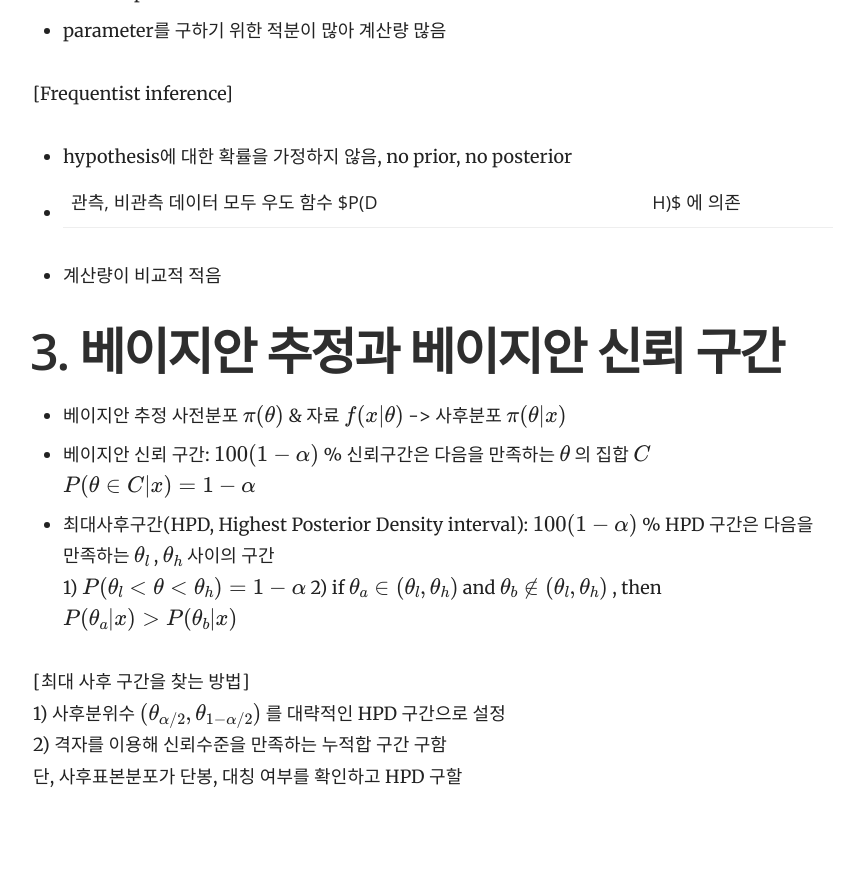
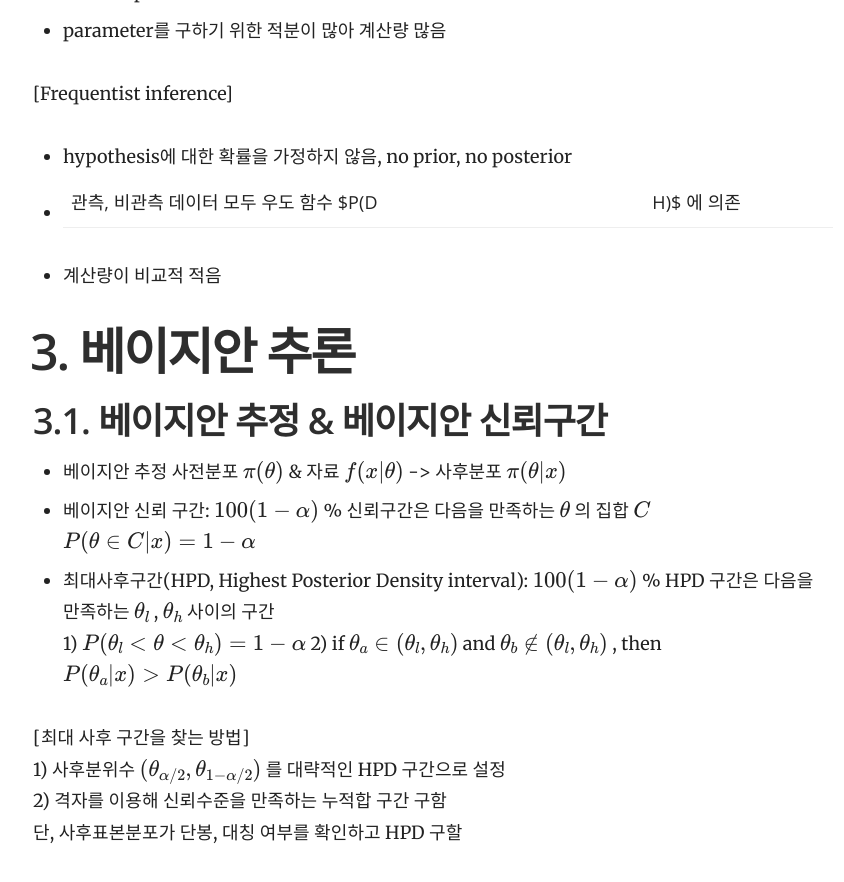
Before and after one commit to yrk3434/yrk3434.github.io, a Jekyll site: the page built from _docs/Computational Statistics/Bayesian Inference.md, in a window 1280 px wide and 900 px high, scrolled down 1616 px. Shown: the top 882 px of the window, without its empty margins (357-1201 px from the left). Built offline with Jekyll 4.4.1, drawn with Linux system fonts in a browser that asks for light colours; formulas are drawn with MathJax 3; before the commit the page ends 2460 px from its top, so only the background shows below that.

Commit message:
Update Bayesian Inference.md

```diff
--- a/_docs/Computational Statistics/Bayesian Inference.md
+++ b/_docs/Computational Statistics/Bayesian Inference.md
@@ -55,7 +55,8 @@ $ P(A_i|B) = \frac{P_I(A_i \cap B)}{
 - 관측, 비관측 데이터 모두 우도 함수 $P(D|H)$ 에 의존
 - 계산량이 비교적 적음
 
-# 3. 베이지안 추정과 베이지안 신뢰 구간
+# 3. 베이지안 추론
+## 3.1. 베이지안 추정 & 베이지안 신뢰구간
 - 베이지안 추정
 사전분포 $ \pi(\theta) $ & 자료 $ f(x|\theta) $
 -> 사후분포 $ \pi(\theta|x) $
```
